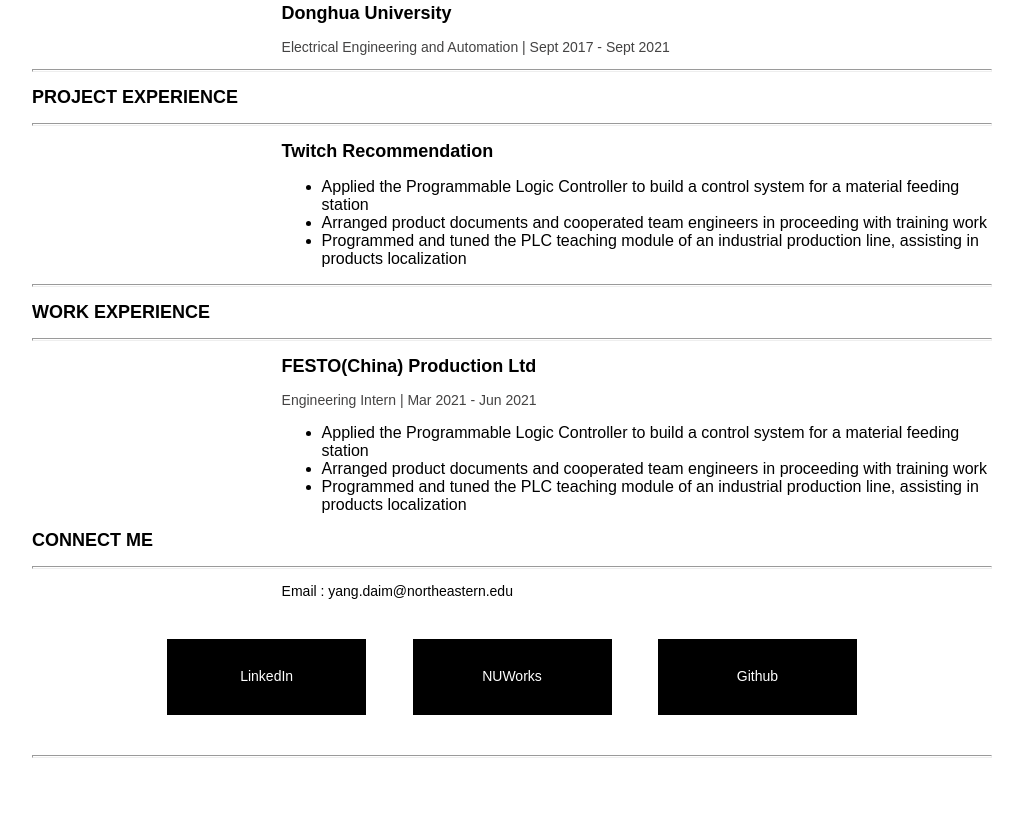
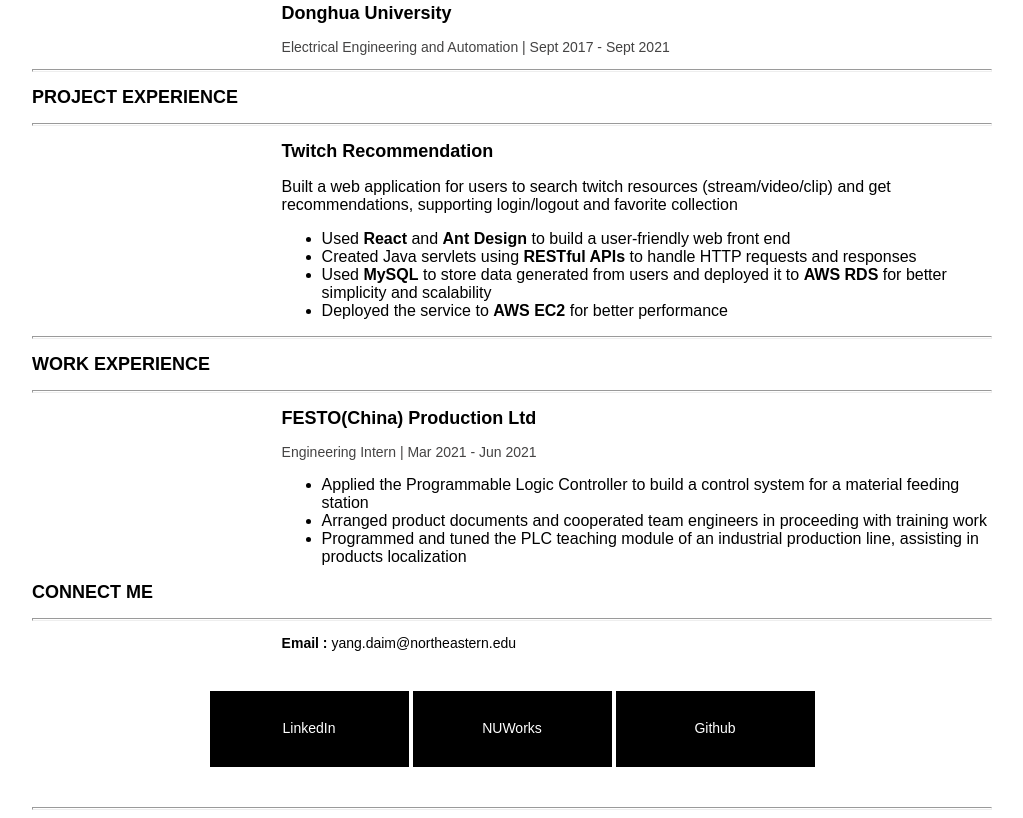
Before and after one commit to Fuzzyf-ace/Daiming, a plain HTML site: page Daiming/src/main/webapp/index.html in a window 1280 px wide. Shown: the part 502-1320 px from the top of the page, without its empty margins (128-1151 px from the left). Before the commit the page ends 1268 px from the top, so only its background shows below. Drawn offline with Linux system fonts and the light colour scheme.

Commit message:
twitch added

```diff
--- a/Daiming/src/main/webapp/index.html
+++ b/Daiming/src/main/webapp/index.html
@@ -6,7 +6,7 @@
 <title>Daiming Yang</title>
 <link href="AboutPageAssets/styles/aboutPageStyle.css" rel="stylesheet" type="text/css">
 <!--The following script tag downloads a font from the Adobe Edge Web Fonts server for use within the web page. We recommend that you do not modify it.-->
-<script>var __adobewebfontsappname__="dreamweaver"</script><script src="http://use.edgefonts.net/montserrat:n4:default;source-sans-pro:n2:default.js" type="text/javascript"></script>
+<!--<script>var __adobewebfontsappname__="dreamweaver"</script><script src="http://use.edgefonts.net/montserrat:n4:default;source-sans-pro:n2:default.js" type="text/javascript"></script>-->
 </head>
 <body>
 <header>
@@ -32,7 +32,6 @@
     <article class="section2Content">
       <h2 class="sectionContentTitle">Northeastern University</h2>
       <h3 class="sectionContentSubTitle">MS Software Engineering Systems | Sept 2022 - April 2024</h3>
-      <p class="sectionContent">
         <h4 >Courses:</h4>
         <ul>
           <li>Concpts of Object-Oriented Design</li>
@@ -40,7 +39,6 @@
           <li>Enterprise Software Design</li>
           <li>Program Structure and Algorithm</li>
         </ul>
-      </p>
     </article>
     <article class="section2Content">
       <h2 class="sectionContentTitle">Donghua University</h2>
@@ -59,10 +57,14 @@
           <h2 class="sectionContentTitle">Twitch Recommendation</h2>
 <!--          <h3 class="sectionContentSubTitle"></h3>-->
           <p class="sectionContent">
+            <p>Built a web application for users to search twitch resources (stream/video/clip) and get recommendations, supporting login/logout and favorite collection
+        </p>
           <ul>
-            <li>Applied the Programmable Logic Controller to build a control system for a material feeding station</li>
-            <li>Arranged product documents and cooperated team engineers in proceeding with training work</li>
-            <li>Programmed and tuned the PLC teaching module of an industrial production line, assisting in products localization</li>
+            <li>Used <strong>React</strong> and <strong>Ant Design</strong> to build a user-friendly web front end</li>
+            <li>Created Java servlets using <strong>RESTful APIs</strong> to handle HTTP requests and responses</li>
+            <li>Used <strong>MySQL</strong> to store data generated from users and deployed it to <strong>AWS RDS</strong> for better simplicity and
+              scalability</li>
+          <li>Deployed the service to <strong>AWS EC2</strong> for better performance</li>
           </ul>
           </p>
         </article>
@@ -95,16 +97,16 @@
 <!--    <hr class="sectionTitleRule">-->
       <hr>
     <div class="section1Content">
-      <p><span>Email :</span> yang.daim@northeastern.edu</p>
+      <p><span style="font-weight: bold">Email :</span> yang.daim@northeastern.edu</p>
     </div>
   </section>
     </section>
   <!-- Links to expore your past projects and download your CV -->
   <aside class="externalResourcesNav">
     <div class="externalResources"><a href="https://www.linkedin.com/in/daiming-yang-448346234/" title="LinkedIn">LinkedIn</a> </div>
-    <span class="stretch"></span>
+<!--    <span class="stretch"></span>-->
     <div class="externalResources"><a href="https://northeastern-csm.symplicity.com/profiles/daiming.yang" title="NUWorks">NUWorks</a> </div>
-    <span class="stretch"></span>
+<!--    <span class="stretch"></span>-->
     <div class="externalResources"><a href="https://github.com/Fuzzyf-ace" title="Github Link">Github</a> </div>
   </aside>
 </section>
```
